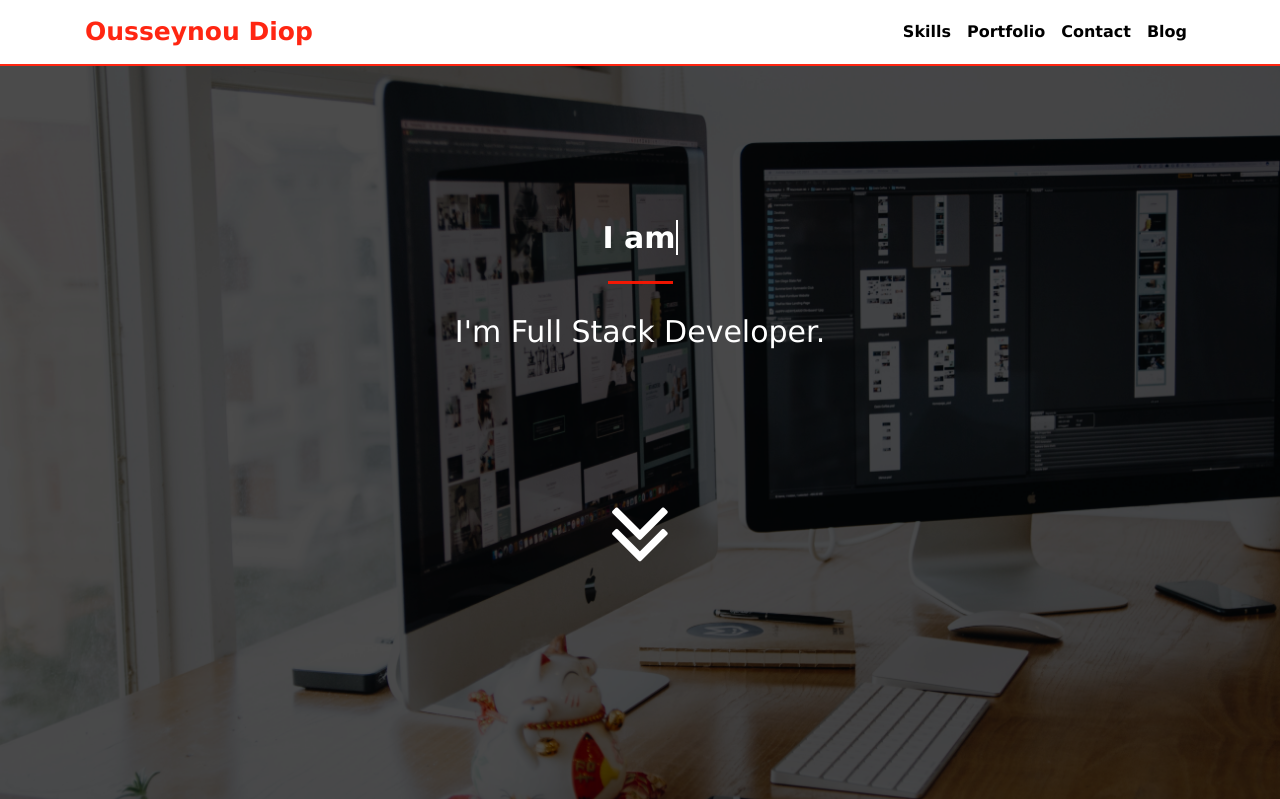
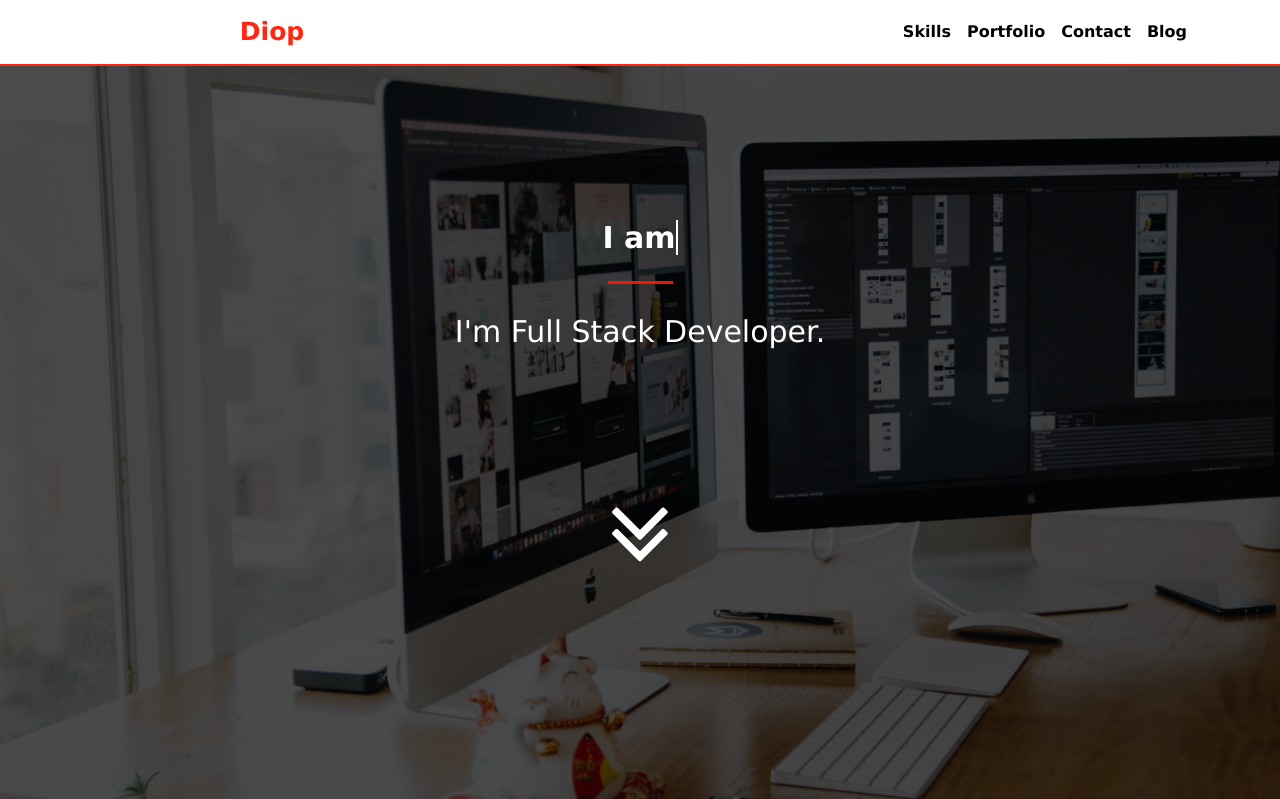
Before and after one commit to xarala221/myportfolio, a Django app: page / in a window 1280 px wide. Shown: the top 799 px of the page. Run offline with Django 3.2, Linux system fonts and the light colour scheme; data that the repository does not hold is empty; some libraries are stand-ins or nearby versions.

Commit message:
change navbar and static files

```diff
--- a/portfolio/static/css/style.css
+++ b/portfolio/static/css/style.css
@@ -7,7 +7,7 @@ body {
 }
 #navbar .navbar-brand{
   font-weight: bold;
-    color: #ff1600ed !important;
+    color: ##fff; !important;
     font-size: 25px;
     font-family: Verdana, Geneva, Tahoma, sans-serif
 }
--- a/portfolio/templates/pages/partials/navbar.html
+++ b/portfolio/templates/pages/partials/navbar.html
@@ -2,7 +2,7 @@
 {% load static %}
     <nav id="navbar" class="navbar navbar-expand-sm navbar-dark fixed-top">
       <div class="container">
-        <a class="navbar-brand" href="{% url 'home' %}">Ousseynou Diop</a>
+        <a class="navbar-brand" href="{% url 'home' %}">Ousseynou<span style="color: #ff1600ed;">Diop</span></a>
           <button class="navbar-toggler" type="button" data-toggle="collapse" data-target="#navbarCollapse" aria-controls="navbarCollapse" aria-expanded="false" aria-label="Toggle navigation">
           <span class="navbar-toggler-icon"></span>
         </button>
```
